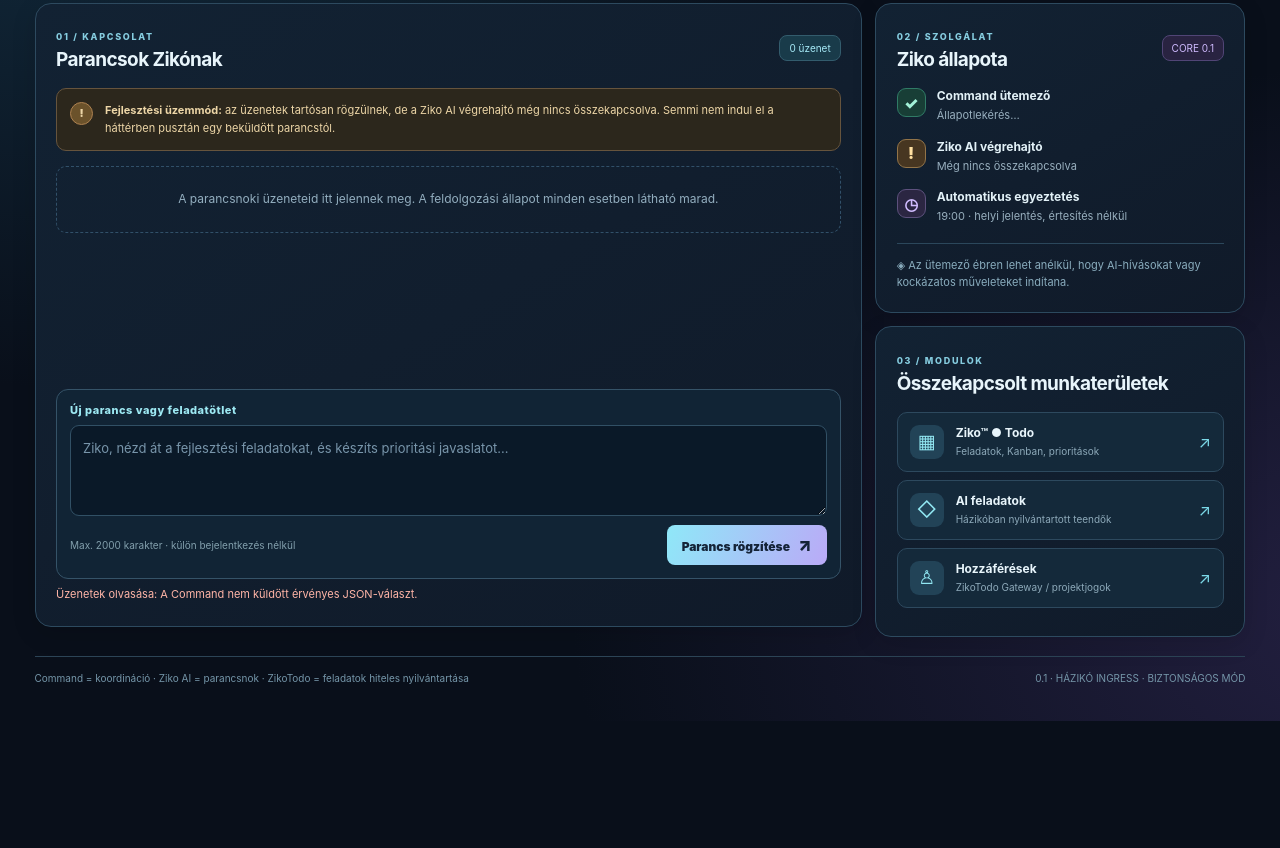
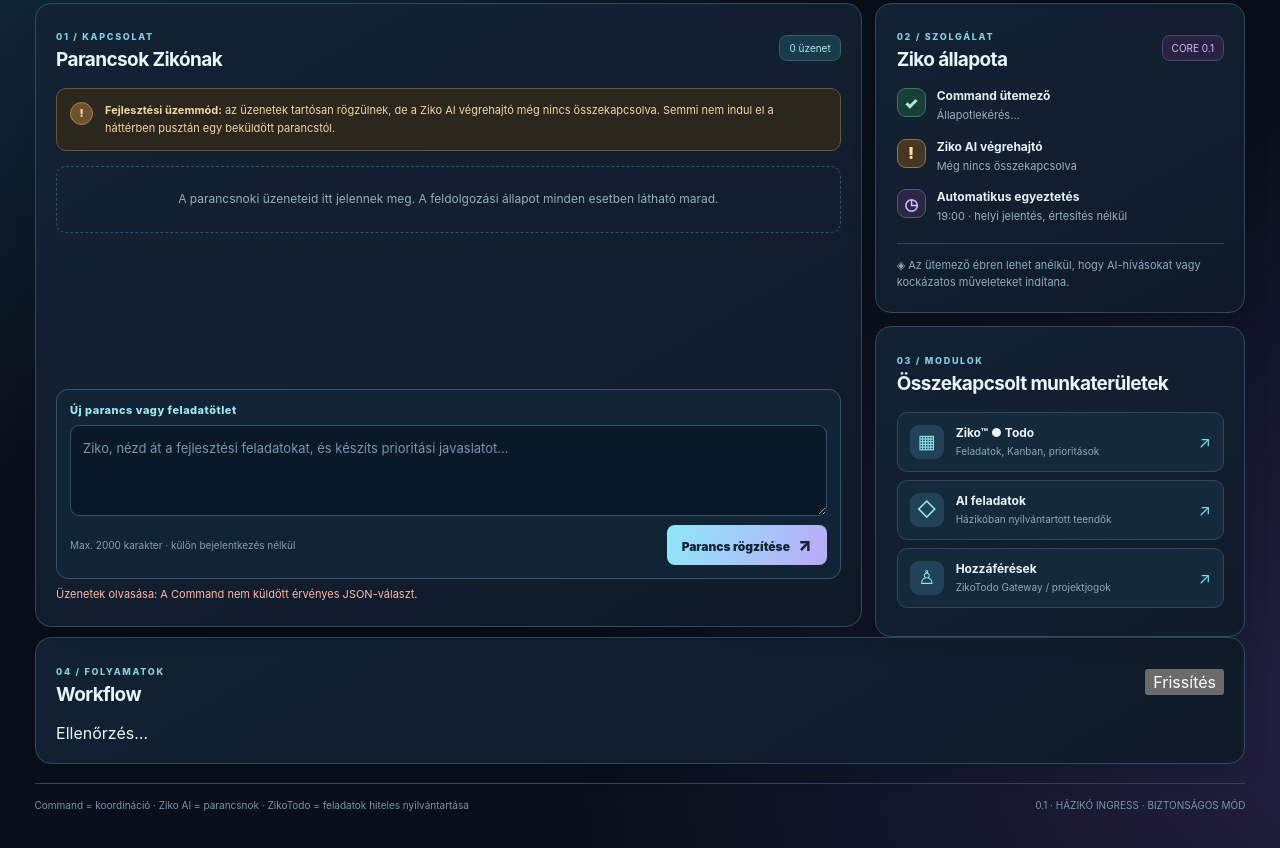
Before and after one commit to habuiot/ziko-ai, a plain HTML site: page ziko_command/web/index.html in a window 1280 px wide. Shown: the part 314-1162 px from the top of the page. Before the commit the page ends 1035 px from the top, so only its background shows below. Drawn offline with Linux system fonts and the light colour scheme; no server answers.

Commit message:
Command 0.2 rc1: owner-only Workflow monitor and docs (ziko_command/web/index.html)

```diff
--- a/ziko_command/web/index.html
+++ b/ziko_command/web/index.html
@@ -61,6 +61,15 @@
     </aside>
   </div>
 
+  <section class="panel wf-board" aria-label="Workflow felügyelet">
+    <div class="sectionHead">
+      <div><span class="micro">04 / FOLYAMATOK</span><h2>Workflow</h2></div>
+      <button id="wf-refresh" type="button" class="wf-control">Frissítés</button>
+    </div>
+    <div id="wf-state" class="wf-status" role="status">Ellenőrzés…</div>
+    <div id="wf-agents" class="wf-agents"></div>
+    <div id="wf-jobs" class="wf-jobs"></div>
+  </section>
   <footer><span>Command = koordináció · Ziko AI = parancsnok · ZikoTodo = feladatok hiteles nyilvántartása</span><span class="footRight">0.1 · HÁZIKÓ INGRESS · BIZTONSÁGOS MÓD</span></footer>
 </main>
 </body></html>
```
